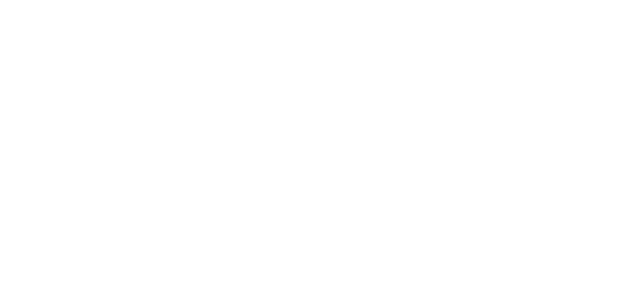
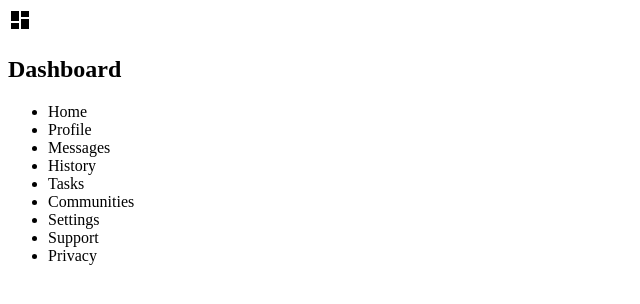
Before and after one commit to emuel-vassallo/admin-dashboard, a plain HTML site: page index.html in a window 1280 px wide. Shown: the whole page, without its empty margins (0-640 px from the left). Drawn offline with Linux system fonts and the light colour scheme.

Commit message:
add html elements for sidebar

```diff
--- a/index.html
+++ b/index.html
@@ -9,6 +9,32 @@
   <link href="style.css" rel="stylesheet" />
 </head>
 
-<body></body>
+<body>
+  <div class="sidebar">
+    <div class="logo">
+      <img src="images/icons/view-dashboard.svg" alt="dashboard icon" />
+      <h2>Dashboard</h2>
+    </div>
+    <div class="menu">
+      <ul>
+        <div>
+          <li>Home</li>
+          <li>Profile</li>
+          <li>Messages</li>
+          <li>History</li>
+          <li>Tasks</li>
+          <li>Communities</li>
+        </div>
+        <div>
+          <li>Settings</li>
+          <li>Support</li>
+          <li>Privacy</li>
+        </div>
+      </ul>
+    </div>
+  </div>
+  <header></header>
+  <main></main>
+</body>
 
 </html>
```
Also changed, not shown: images/icons/search.svg (added), images/icons/view-dashboard.svg (added).
